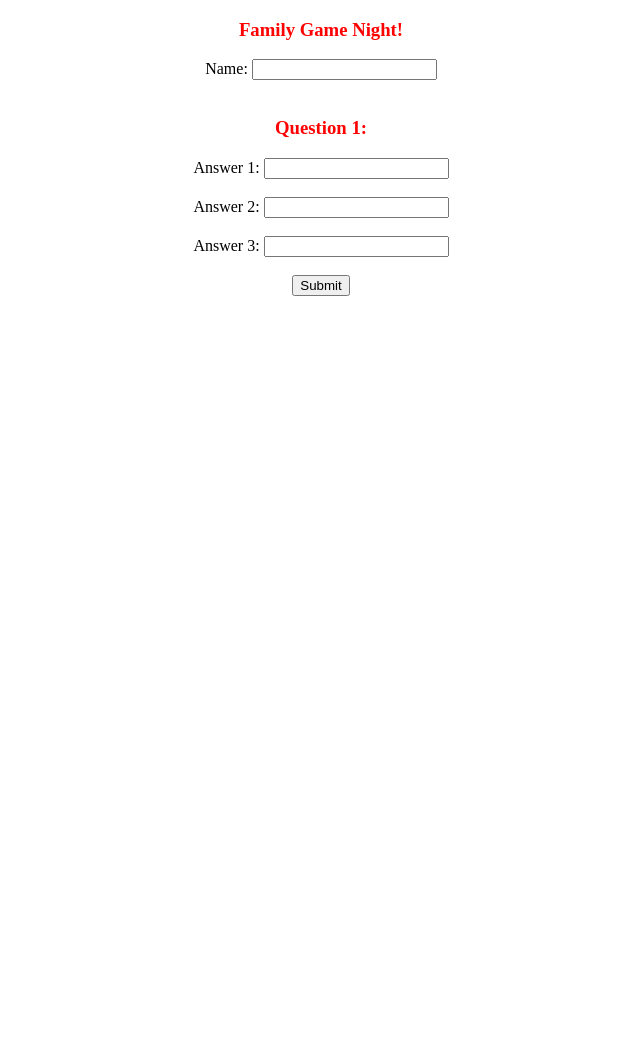
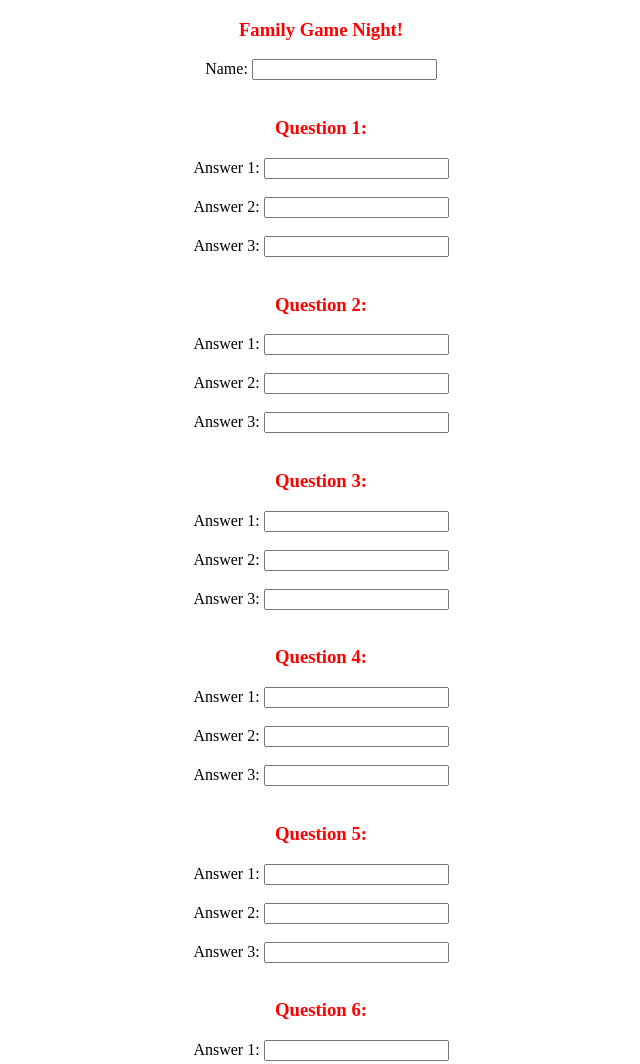
Before and after one commit to DimarcoKevin/FamilyMatchingGame, a plain HTML site: page index.html in a window 1280 px wide. Shown: the top 1064 px of the page, without its empty margins (319-959 px from the left). Before the commit the page ends 800 px from the top, so only its background shows below. Drawn offline with nearby package versions, Linux system fonts and the light colour scheme.

Commit message:
dynamically creating question board with jquery

```diff
--- a/index.html
+++ b/index.html
@@ -20,15 +20,7 @@
 
         </div>
 
-        <div class="Question" id="Q1">
-            <h3>Question 1: </h3>
-            <label for="Q1A1">Answer 1:</label>
-            <input type="text" id="Q1A1" name="Q1A1"><br><br>
-            <label for="Q1A2">Answer 2:</label>
-            <input type="text" id="Q1A2" name="Q1A2"><br><br>
-            <label for="Q1A3">Answer 3:</label>
-            <input type="text" id="Q1A3" name="Q1A3"><br><br>
-        </div>
+
 
 
 
--- a/script.js
+++ b/script.js
@@ -1,4 +1,7 @@
 $(document).ready(function() {
+
+    var questions = 8
+    var answers = 3
 
     // main function to use jquery to append questions
     $(".page").append(
@@ -6,6 +9,18 @@ $(document).ready(function() {
         <label for="name">Name:</label>
         <input type="text" id="name" name="name"><br><br>
         </div>`
+    )
 
-    )
+    for (var i = 1; i <= questions; i++) {
+        $(".page").append(
+            `<div class="Question" id="Q${i}">
+            <h3>Question ${i}: </h3>`
+        )
+        for (var j = 1; j <= answers; j++) {
+            $(".page").append(
+            `<label for="Q${i}A${j}">Answer ${j}:</label>
+            <input type="text" id="Q${i}A${j}" name="Q${i}A${j}"><br><br>`
+            )
+        }
+    }
 });
```
